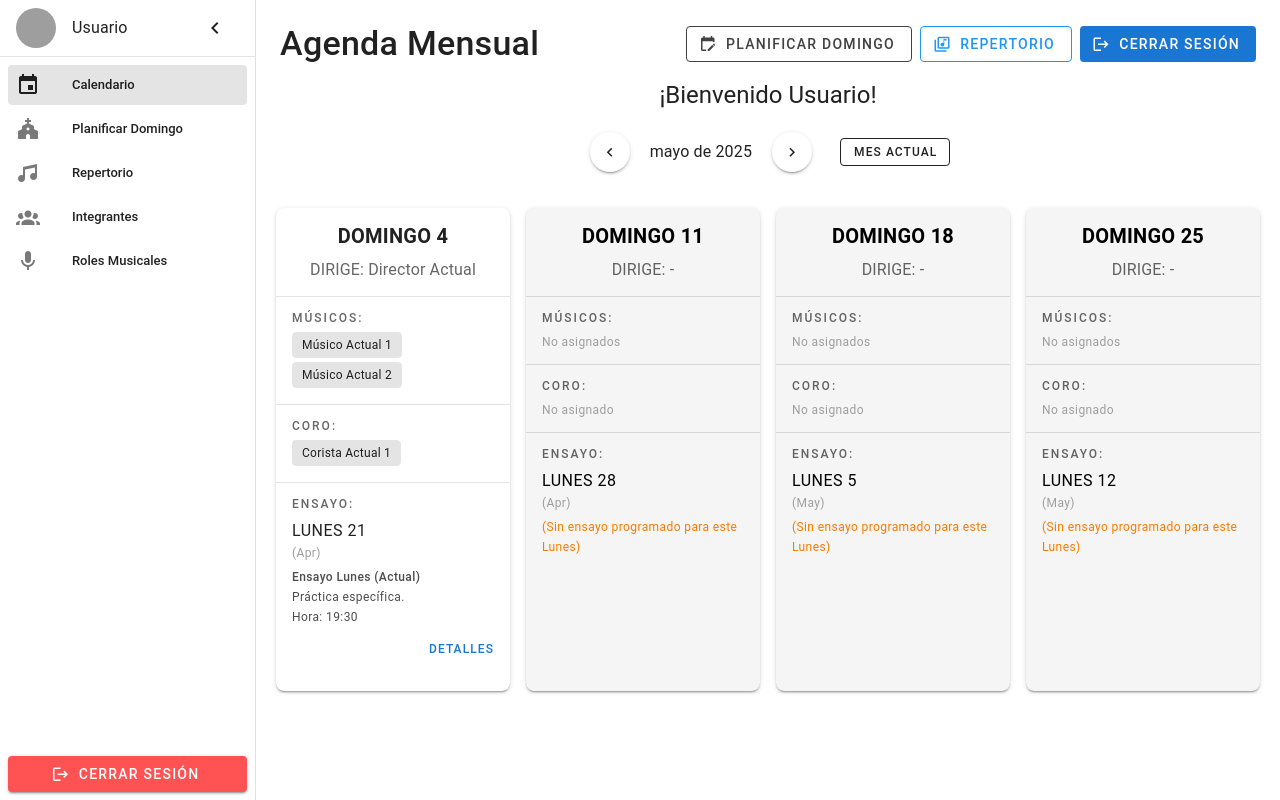
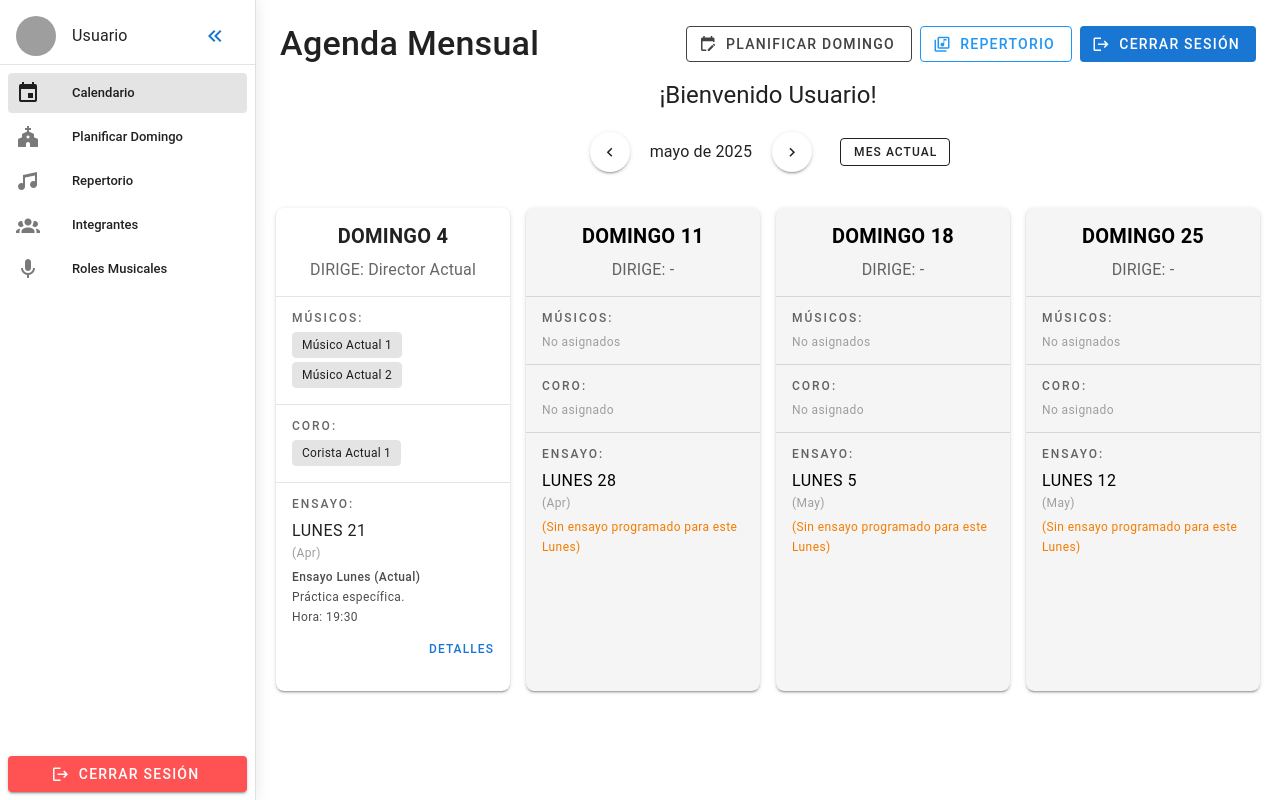
Before and after one commit to mvunab/music-admin, a Vue app in the folder frontend/music-admin/: page /calendar in a window 1280 px wide. Built offline with nearby package versions, Linux system fonts and the light colour scheme; no server answers; sample sign-in values are in the browser's storage; grey boxes are pictures that could not be loaded; what vue-html-to-paper would draw is missing.

Commit message:
Improving Navigation SideBar

```diff
--- a/frontend/music-admin/src/App.vue
+++ b/frontend/music-admin/src/App.vue
@@ -47,10 +47,11 @@ html, body, #app, .v-application, .v-application__wrap {
 /* Ajustar espacio para el menú lateral */
 .v-navigation-drawer + .v-main {
   padding-left: var(--v-navigation-drawer-width, 256px);
-  transition: padding 0.2s;
+  transition: padding 0.3s cubic-bezier(0.4, 0, 0.2, 1);
 }
 /* Cuando el menú está en modo mini */
 .v-navigation-drawer--rail + .v-main {
-  padding-left: var(--v-navigation-drawer-rail-width, 56px);
+  padding-left: var(--v-navigation-drawer-rail-width, 68px);
+  transition: padding 0.3s cubic-bezier(0.4, 0, 0.2, 1);
 }
 </style>
--- a/frontend/music-admin/src/components/NavigationMenu.vue
+++ b/frontend/music-admin/src/components/NavigationMenu.vue
@@ -2,22 +2,47 @@
   <v-navigation-drawer
     v-model="drawer"
     :rail="miniVariant"
+    :rail-width="68"
     permanent
+    class="navigation-drawer"
   >
+    <!-- Botón flotante para expandir/colapsar cuando está en modo colapsado -->
+    <transition name="fade-slide">
+      <div v-if="miniVariant" class="toggle-btn-container">
+        <v-btn
+          icon
+          color="primary"
+          variant="elevated"
+          size="small"
+          @click="miniVariant = false"
+          class="toggle-rail-btn"
+          elevation="4"
+        >
+          <v-icon>mdi-chevron-double-right</v-icon>
+        </v-btn>
+      </div>
+    </transition>
+
     <v-list-item
       prepend-avatar="https://randomuser.me/api/portraits/men/78.jpg"
       :title="usuario ? usuario.nombre : 'Usuario'"
       :subtitle="isAdmin ? 'Administrador' : ''"
       :subtitle-class="{ 'text-success': isAdmin }"
+      class="mt-2"
     >
       <template v-slot:subtitle v-if="isAdmin">
-        <span class="text-success font-weight-medium">Administrador</span>
+        <span class="text-success font-weight-medium d-flex align-center">
+          <v-icon v-if="miniVariant" color="success" size="small" class="mr-1">mdi-shield-account</v-icon>
+          <span v-if="!miniVariant">Administrador</span>
+        </span>
       </template>
       <template v-slot:append>
         <v-btn
           variant="text"
-          icon="mdi-chevron-left"
+          icon="mdi-chevron-double-left"
+          color="primary"
           @click.stop="miniVariant = !miniVariant"
+          class="collapse-btn"
         ></v-btn>
       </template>
     </v-list-item>
@@ -25,8 +50,30 @@
     <v-divider></v-divider>
 
     <!-- Mostrar botón especial de Administración cuando el usuario es admin -->
-    <div v-if="isAdmin" class="px-2 py-3">
+    <div v-if="isAdmin" :class="miniVariant ? 'py-3 text-center' : 'px-2 py-3'">
+      <v-tooltip
+        v-if="miniVariant"
+        location="right"
+        :text="route.path === '/admin' ? 'Volver al Calendario' : 'Panel de Administración'"
+      >
+        <template v-slot:activator="{ props }">
           <v-btn
+            icon
+            color="success"
+            variant="tonal"
+            elevation="2"
+            :to="route.path === '/admin' ? '/calendar' : '/admin'"
+            class="mb-2 font-weight-medium"
+            v-bind="props"
+            size="large"
+          >
+            <v-icon>mdi-shield-account</v-icon>
+          </v-btn>
+        </template>
+      </v-tooltip>
+
+      <v-btn
+        v-else
         block
         color="success"
         variant="tonal"
@@ -41,24 +88,50 @@
     </div>
 
     <v-list density="compact" nav>
-      <v-list-item
+      <v-tooltip
         v-for="item in filteredMenuItems"
         :key="item.title"
+        :text="item.title"
+        location="right"
+        :disabled="!miniVariant"
+      >
+        <template v-slot:activator="{ props }">
+          <v-list-item
             :to="item.path"
             :prepend-icon="item.icon"
-        :title="item.title"
+            :title="miniVariant ? '' : item.title"
             :color="item.requiresAdmin ? 'success' : undefined"
             link
+            :class="{ 'px-1': miniVariant, 'menu-item': true }"
+            :title-class="{ 'text-caption': miniVariant }"
+            v-bind="miniVariant ? props : {}"
           >
-        <template v-if="item.badge" v-slot:append>
+            <template v-if="item.badge && !miniVariant" v-slot:append>
               <v-chip size="x-small" color="success" variant="flat">{{ item.badge }}</v-chip>
             </template>
           </v-list-item>
+        </template>
+      </v-tooltip>
     </v-list>
 
     <template v-slot:append>
       <div class="pa-2">
+        <v-tooltip v-if="miniVariant" location="right" text="Cerrar Sesión">
+          <template v-slot:activator="{ props }">
             <v-btn
+              icon
+              color="error"
+              @click="logout"
+              v-bind="props"
+              class="mx-auto mb-2 d-flex"
+            >
+              <v-icon>mdi-logout</v-icon>
+            </v-btn>
+          </template>
+        </v-tooltip>
+
+        <v-btn
+          v-else
           block
           color="error"
           prepend-icon="mdi-logout"
@@ -82,9 +155,14 @@ const router = useRouter();
 
 // Estado del menú
 const drawer = ref(true);
-const miniVariant = ref(false);
+const miniVariant = ref(localStorage.getItem('menuCollapsed') === 'true');
 const usuario = ref(null);
 const isAdmin = ref(false);
+
+// Observar cambios en el estado del menú para guardar la preferencia
+watch(miniVariant, (newValue) => {
+  localStorage.setItem('menuCollapsed', newValue);
+});
 
 // Definición de elementos del menú
 const menuItems = [
@@ -200,3 +278,92 @@ watch(() => route.path, () => {
   obtenerUsuario();
 }, { immediate: true });
 </script>
+
+<style scoped>
+/* Estilo para el botón flotante cuando el menú está colapsado */
+.toggle-btn-container {
+  position: absolute;
+  right: -18px;
+  top: 70px;
+  z-index: 10;
+}
+
+.toggle-rail-btn {
+  box-shadow: 0 3px 5px -1px rgba(0,0,0,.2), 0 6px 10px 0 rgba(0,0,0,.14), 0 1px 18px 0 rgba(0,0,0,.12);
+  transition: transform 0.2s, box-shadow 0.2s;
+}
+
+.toggle-rail-btn:hover {
+  transform: scale(1.1);
+  box-shadow: 0 5px 8px -2px rgba(0,0,0,.3), 0 8px 15px 0 rgba(0,0,0,.2), 0 2px 25px 0 rgba(0,0,0,.15);
+}
+
+/* Cuando el menú está colapsado, asegurar que los íconos sean más visibles */
+.v-navigation-drawer--rail :deep(.v-list-item__prepend > .v-icon) {
+  margin-inline-start: 4px;
+  font-size: 24px;
+}
+
+/* Asegurar que el menú colapsado tenga un ancho suficiente */
+.v-navigation-drawer--rail {
+  width: var(--v-navigation-drawer-rail-width, 68px) !important;
+}
+
+/* Mejorar la visibilidad de los elementos en modo colapsado */
+.v-navigation-drawer--rail :deep(.v-list-item) {
+  padding: 8px 0;
+  min-height: 48px;
+  display: flex;
+  align-items: center;
+  justify-content: center;
+}
+
+/* Añadir un tooltip o indicador visual al pasar el cursor */
+.v-navigation-drawer--rail :deep(.v-list-item:hover) {
+  background-color: rgba(var(--v-theme-primary), 0.1);
+}
+
+/* Estilo para el botón de colapsar cuando el menú está expandido */
+.collapse-btn {
+  transition: transform 0.2s;
+}
+
+.collapse-btn:hover {
+  transform: scale(1.2);
+  background-color: rgba(var(--v-theme-primary), 0.1);
+}
+
+/* Estilo para los elementos del menú */
+.menu-item {
+  position: relative;
+  transition: background-color 0.2s, transform 0.2s;
+}
+
+.menu-item:hover {
+  transform: translateX(3px);
+}
+
+/* Estilo para el drawer completo */
+.navigation-drawer {
+  transition: width 0.3s cubic-bezier(0.4, 0, 0.2, 1);
+  box-shadow: 0 0 15px rgba(0, 0, 0, 0.1);
+}
+
+.v-navigation-drawer--rail .v-list-item__prepend {
+  justify-content: center;
+  width: 100%;
+  margin-right: 0;
+}
+
+/* Animaciones */
+.fade-slide-enter-active,
+.fade-slide-leave-active {
+  transition: opacity 0.3s, transform 0.3s;
+}
+
+.fade-slide-enter-from,
+.fade-slide-leave-to {
+  opacity: 0;
+  transform: translateX(-10px);
+}
+</style>
```
Lines whose indentation alone changed are shown as unchanged.
